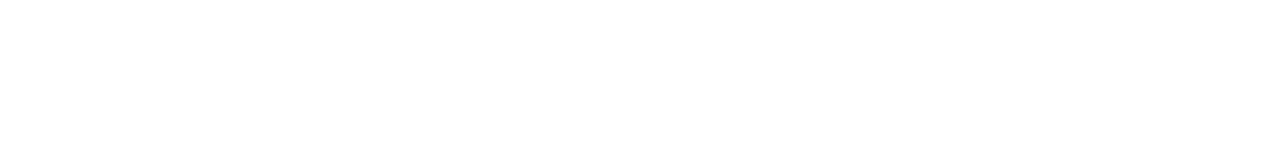
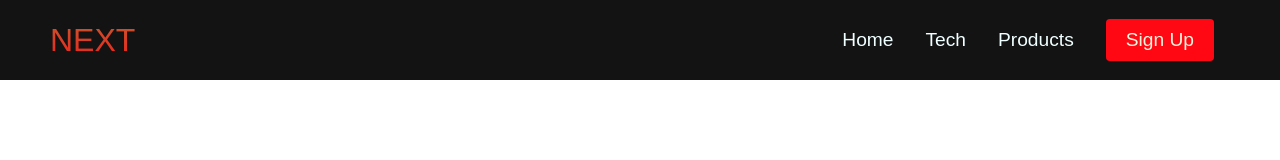
Before and after one commit to Thava1206/Task-Management, a plain HTML site: page index.html in a window 1280 px wide. Drawn offline with Linux system fonts and the light colour scheme.

Commit message:
wesbite
design

Co-Authored-By: Vathana Sovann <204415264+Thava1206@users.noreply.github.com>

```diff
--- a/index.html
+++ b/index.html
@@ -3,10 +3,41 @@
 <head>
     <meta charset="UTF-8">
     <meta name="viewport" content="width=device-width, initial-scale=1.0">
-    <title>Project #1</title>
+    <title>DProject #1</title>
     <link rel="stylesheet" href="styles.css">
 </head>
 <body>
-    <h1></h1>
+<nav class="navbar">
+    <div class="navbar__container">
+        <a href="/" id="navbar__logo">NEXT</a>
+        <div class="navbar__toggle" id="mobile-menu">
+            <span class="bar"></span>
+            <span class="bar"></span>
+            <span class="bar"></span>
+        </div>
+        <ul class="navbar__menu">
+            <li class="navbar__item">
+                <a href="/" class="navbar__links">
+                Home
+                </a>
+            </li>
+             <li class="navbar__item">
+                <a href="/tech.html" class="navbar__links">
+                Tech
+                </a>
+            </li>
+             <li class="navbar__item">
+                <a href="/" class="navbar__links">
+                Products
+                </a>
+            </li>
+             <li class="navbar__btn">
+                <a href="/" class="button">
+                Sign Up
+                </a>
+            </li>
+        </ul>
+    </div>
+</nav>
 </body>
 </html>
--- a/styles.css
+++ b/styles.css
@@ -1,3 +1,104 @@
-h1 {
-    color: black;
+*{
+    box-sizing: border-box;
+    margin: 0;
+    padding: 0;
+    font-family: 'Kumbh Sans', sans-serif;
 }
+
+.navbar {
+    background: #131313;
+    height: 80px;
+    display: flex;
+    justify-content: center;
+    align-items: center;
+    font-size: 1.2rem;
+    position: sticky;
+    top: 0;
+    z-index: 999;
+
+}
+
+.navbar__container {
+    display: flex;
+    justify-content: space-between;
+    height: 80px;
+    z-index: 1;
+    width: 100%;
+    max-width: 1300px;
+    margin: 0 auto;
+    padding: 0 50px;
+
+}
+
+#navbar__logo {
+    background-color: rgb(186, 117, 56);
+    background-image: linear-gradient(to top, #ff0814 0%, rgba(87, 87, 25, 0.067) 100%);
+    background-size: 100%;
+    -webkit-background-clip: text;
+    -moz-background-clip: text;
+    -webkit-text-fill-color: transparent;
+    -moz-text-fill-color: transparent;
+    display: flex;
+    align-items: center;
+    cursor: pointer;
+    text-decoration: none;
+    font-size: 2rem;
+}
+
+.fa-gem {
+    margin-right: 0.5rem;
+}
+
+.navbar__menu {
+    display: flex;
+    align-items: center;
+    list-style: none;
+    text-align: center;
+}
+
+.navbar__item {
+    height: 80px;
+}
+
+.navbar__links {
+    color: azure;
+    display: flex;
+    align-items: center;
+    justify-content: center;
+    text-decoration: none;
+    padding: 0 1rem;
+    height: 100%;
+}
+
+.navbar__btn {
+    display: flex;
+    justify-content: center;
+    align-items: center;
+    padding: 0 1rem;
+    width: 100%;
+}
+
+.button {
+    display: flex;
+    justify-content: center;
+    align-items: center;
+    text-decoration: none;
+    padding: 10px 20px;
+    height: 100%;
+    width: 100%;
+    border: none;
+    outline: none;
+    border-radius: 4px;
+    background: #ff0814;
+    color: beige;
+}
+
+.button:hover {
+    background: #4837ff;
+    transition: all 0.3s ease;
+}
+
+.navbar__links:hover {
+    color: #131313;
+    transition: all 0.3s ease;
+}
```
